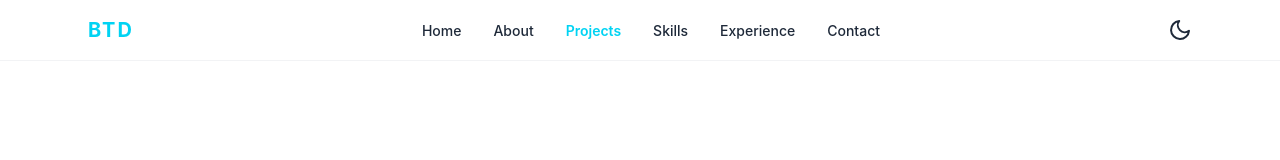
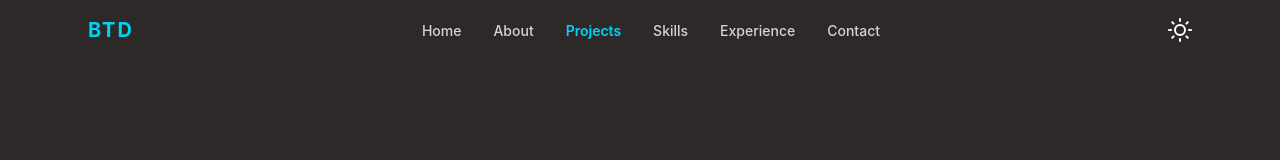
Before and after one commit to DHEBIT/Bernard-Portfolio, a Next.js app: page /projects in a window 1280 px wide. Shown: the top 160 px of the page. Built offline with nearby package versions, Linux system fonts and the light colour scheme.

Commit message:
Fixed theme functionality and improvements

```diff
--- a/app/globals.css
+++ b/app/globals.css
@@ -1,5 +1,3 @@
 @import "tailwindcss";
 
-html {
-  scroll-behavior: smooth;
-}
+@custom-variant dark (&:where(.dark, .dark *));
--- a/app/layout.tsx
+++ b/app/layout.tsx
@@ -29,7 +29,7 @@ export default function RootLayout({
       <body
         className={`${geistSans.variable} ${geistMono.variable} h-full antialiased bg-white dark:bg-[#0a0a0a] text-black dark:text-white transition-colors duration-300`}
       >
-        <ThemeProvider attribute="class" defaultTheme="system" enableSystem storageKey="portfolio-theme">
+        <ThemeProvider attribute="class" defaultTheme="dark" enableSystem={false} disableTransitionOnChange>
           <Navbar />
           <main>
             {children}
--- a/src/components/Navbar.tsx
+++ b/src/components/Navbar.tsx
@@ -52,12 +52,12 @@ export default function Navbar() {
           {mounted && (
             <button
               onClick={() => setTheme(theme === "dark" ? "light" : "dark")}
-              className="hover:text-cyan-400 transition-colors duration-200 text-gray-800 dark:text-white"
+              className="hover:text-cyan-400 transition-colors duration-200"
               aria-label="Toggle theme"
             >
               {theme === "dark" ? (
                 // Sun Icon (shown in Dark Mode)
-                <svg xmlns="http://www.w3.org/2000/svg" width="24" height="24" viewBox="0 0 24 24" fill="none" stroke="currentColor" strokeWidth="2" strokeLinecap="round" strokeLinejoin="round" className="text-yellow-400">
+                <svg xmlns="http://www.w3.org/2000/svg" width="24" height="24" viewBox="0 0 24 24" fill="none" stroke="currentColor" strokeWidth="2" strokeLinecap="round" strokeLinejoin="round" className="text-white dark:text-white">
                   <circle cx="12" cy="12" r="5" />
                   <line x1="12" y1="1" x2="12" y2="3" />
                   <line x1="12" y1="21" x2="12" y2="23" />
@@ -70,7 +70,7 @@ export default function Navbar() {
                 </svg>
               ) : (
                 // Moon Icon (shown in Light Mode)
-                <svg xmlns="http://www.w3.org/2000/svg" width="24" height="24" viewBox="0 0 24 24" fill="none" stroke="currentColor" strokeWidth="2" strokeLinecap="round" strokeLinejoin="round" className="text-gray-800">
+                <svg xmlns="http://www.w3.org/2000/svg" width="24" height="24" viewBox="0 0 24 24" fill="none" stroke="currentColor" strokeWidth="2" strokeLinecap="round" strokeLinejoin="round" className="text-black dark:text-white">
                   <path d="M21 12.79A9 9 0 1 1 11.21 3 7 7 0 0 0 21 12.79z" />
                 </svg>
               )}
```
